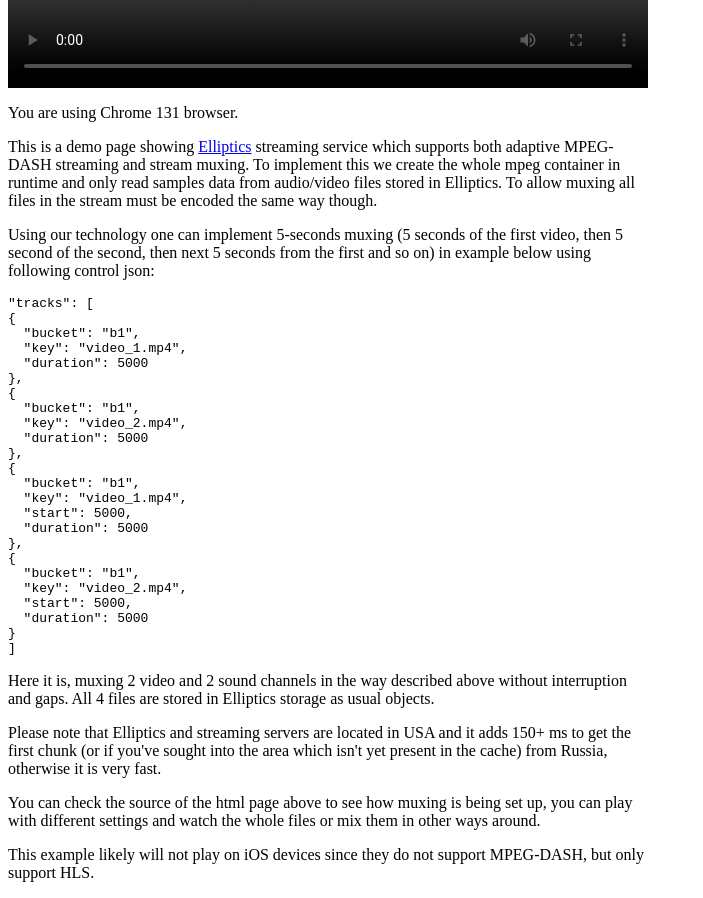
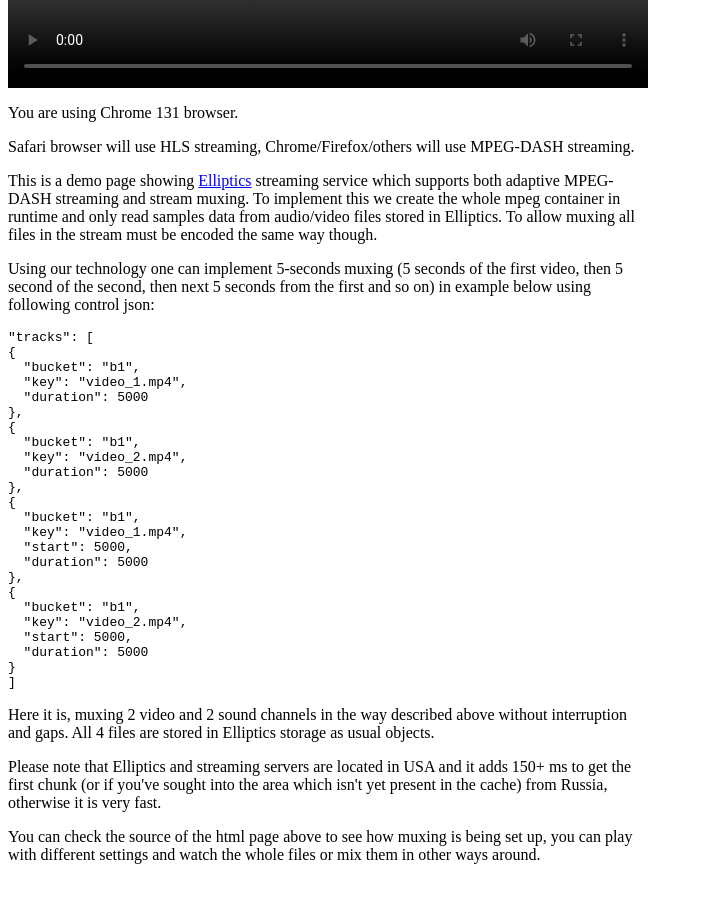
Before and after one commit to bioothod/nulla, a plain HTML site: page index.html in a window 1280 px wide. Shown: the part 280-1178 px from the top of the page, without its empty margins (0-703 px from the left). Drawn offline with nearby package versions, Linux system fonts and the light colour scheme; a script that the page names is missing.

Commit message:
index.html: server supports HLS now, update description.

```diff
--- a/index.html
+++ b/index.html
@@ -209,6 +209,7 @@ $(document).ready(function() {
     </script>
     <body>
     <p>You are using <span id="browser"></span> browser.</p>
+    <p>Safari browser will use HLS streaming, Chrome/Firefox/others will use MPEG-DASH streaming.</p>
 
     <p>This is a demo page showing <a href="http://reverbrain.com/elliptics/" target="_blank">Elliptics</a> streaming service which supports both adaptive MPEG-DASH streaming and stream muxing. To implement this we create the whole mpeg container in runtime and only read samples data from audio/video files stored in Elliptics. To allow muxing all files in the stream must be encoded the same way though.</p>
 
@@ -244,6 +245,5 @@ $(document).ready(function() {
 <p>Please note that Elliptics and streaming servers are located in USA and it adds 150+ ms to get the first chunk (or if you've sought into the area which isn't yet present in the cache) from Russia, otherwise it is very fast.</p>
 
 <p>You can check the source of the html page above to see how muxing is being set up, you can play with different settings and watch the whole files or mix them in other ways around.</p>
-<p>This example likely will not play on iOS devices since they do not support MPEG-DASH, but only support HLS.</p>
     </body>
 </html>
```
